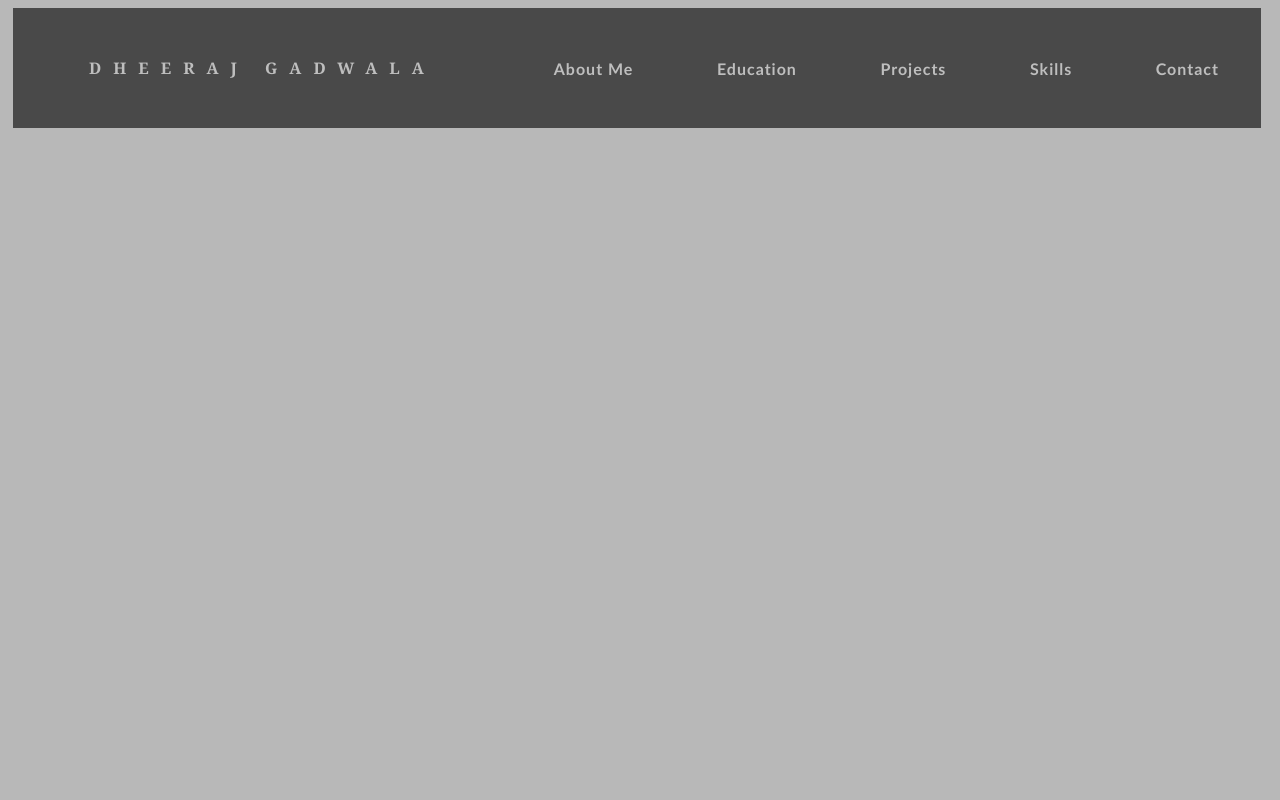
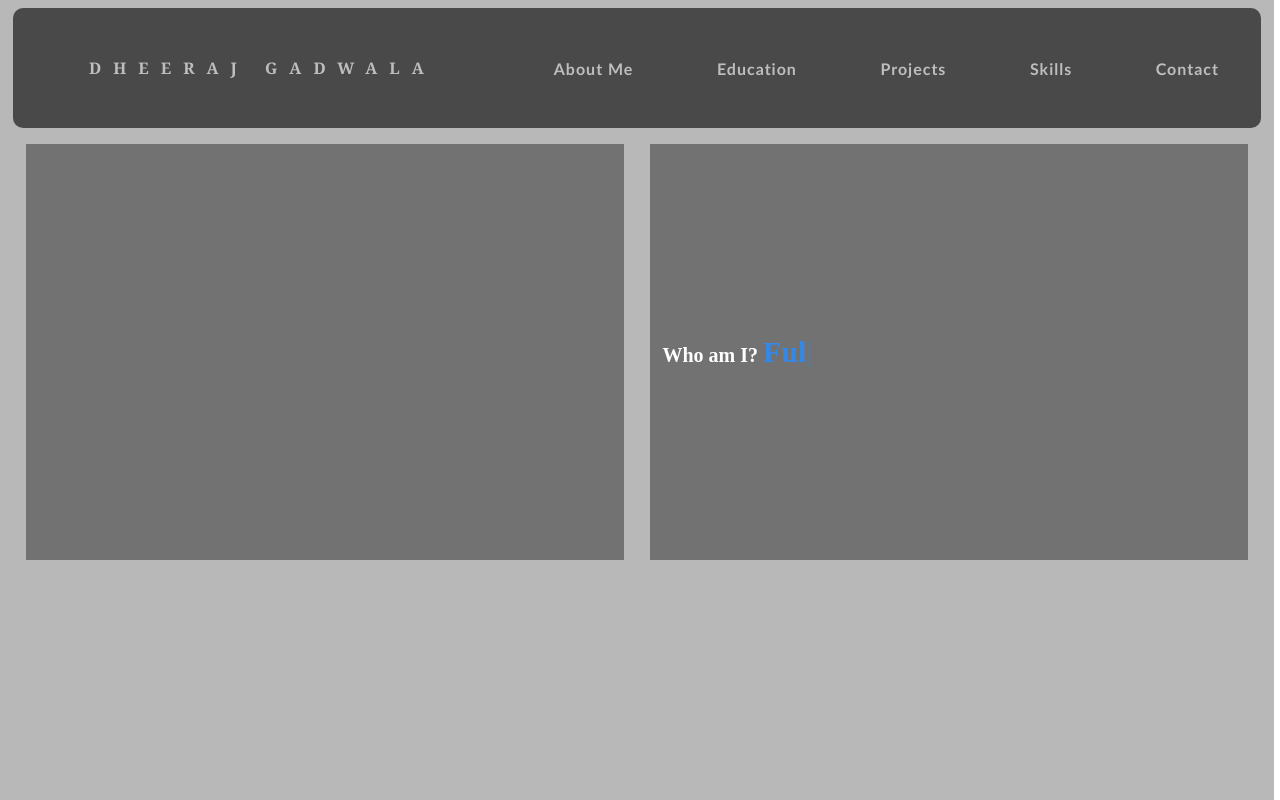
Before and after one commit to DheerajGadwala/Portfolio, a React (Create React App) app: page / in a window 1280 px wide. Shown: the top 800 px of the page. Built offline with nearby package versions, Linux system fonts and the light colour scheme.

Commit message:
typing animation added

```diff
--- a/src/App.css
+++ b/src/App.css
@@ -1,9 +1,15 @@
 .stagingArea{
-    width: 100vw;
+    width: 99.5vw;
     height: 200vh;
     background:rgb(184, 184, 184);
     overflow-x: hidden;
 }
 .stick + div{
-    padding-top:15vh;
+    padding-top:16vh;
 }
+.container{
+    display: inline-flex;
+    width: 99.5vw;
+    margin: 1vh 1vw 1vh 1vw;
+
+}
--- a/src/App.js
+++ b/src/App.js
@@ -1,16 +1,29 @@
 import React from 'react';
 import Navbar from './components/navbar';
+import TypingAnimation from './components/typingAnimation';
+import AboutMe from './components/aboutMe';
 import './App.css';
 
 const App = ()=>{
+    const [animationItems, setAnimationItems] = React.useState(['Tech Enthusiast', 'Full-Stack Developer', 'Gamer', 'React Developer', 'Humanist']);
+
     return (
         <>
             <div className="stagingArea">
                 <Navbar>
 
                 </Navbar>
+                <div className="container">
                     <div>
-
+                        <AboutMe>
+                        </AboutMe>
+                    </div>
+                    <div>
+                        <TypingAnimation
+                        animationItems = {animationItems}
+                        >
+                        </TypingAnimation>
+                    </div>
                 </div>
             </div>
     </>
--- /dev/null
+++ b/src/components/aboutMe/index.js
@@ -0,0 +1,12 @@
+import React, {useEffect} from 'react';
+import './style.css';
+
+const AboutMe = ()=>{
+    return(<>
+        <div className="aboutMeArea">
+
+        </div>
+    </>);
+}
+
+export default AboutMe;
--- /dev/null
+++ b/src/components/aboutMe/style.css
@@ -0,0 +1,11 @@
+.aboutMeArea{
+    display: flex;
+    align-items: center;
+    justify-content:flex-start;
+    color: rgb(184, 184, 184);
+    background-color: rgb(114, 114, 114);
+    padding: 1vh 1vw 1vh 1vw;
+    margin: 1vh 1vw 1vh 1vw;
+    height: 50vh;
+    width: 44.75vw;
+}
--- a/src/components/navbar/index.js
+++ b/src/components/navbar/index.js
@@ -9,7 +9,7 @@ const Navbar = (props)=>{
         //fadeIn nav items
         document.querySelectorAll('.navitems li').forEach((element, index)=>{
             if(!element.style.animation)
-                element.style.animation = `navitems-fadein 0.5s ease forwards ${0.4+index/7}s`;
+                element.style.animation = `navitems-fadein 0.5s ease forwards ${0.2+index/10}s`;
             else
                 element.style.animation = ``;
         });
--- a/src/components/navbar/style.css
+++ b/src/components/navbar/style.css
@@ -9,6 +9,7 @@
     text-align: center;
     background-color: rgb(73, 73, 73);
     box-sizing: border-box;
+    border-radius: 10px;
 }
 .stick{
     position: fixed;
@@ -75,15 +76,17 @@
     }
     .navitems{
         position: absolute;
-        top: 15vh;
+        top: 16vh;
         right: 0;
-        height: 85vh;
-        width: 40%;
-        background-color: rgb(73, 73, 73);
+        height: 80vh;
+        width: 98%;
+        background-color: rgba(73, 73, 73, 0.9);
+        margin: 1vh 1vw 1vh 1vw;
         display: flex;
         flex-direction: column;
         transform: translateX(110%);
         transition: transform 0.3s ease-in;
+        border-radius: 10px;
     }
     .navitems li{
         opacity: 0;
@@ -119,15 +122,17 @@
     }
     .navitems{
         position: absolute;
-        top: 15vh;
+        top: 16vh;
         right: 0;
-        height: 85vh;
-        width: 50%;
-        background-color: rgb(73, 73, 73);
+        height: 80vh;
+        width: 98%;
+        background-color: rgba(73, 73, 73, 0.9);
+        margin: 1vh 1vw 1vh 1vw;
         display: flex;
         flex-direction: column;
         transform: translateX(110%);
         transition: transform 0.3s ease-in;
+        border-radius: 10px;
     }
     .navitems li{
         opacity: 0;
--- /dev/null
+++ b/src/components/typingAnimation/index.js
@@ -0,0 +1,73 @@
+import React, {useEffect} from 'react';
+import './style.css';
+
+const TypingAnimation = (props)=>{
+
+    const [display, setDisplay] = React.useState([]);
+
+    const delay = (delay)=>{
+        return new Promise (resolve=>{
+            setTimeout(()=>{
+
+                resolve();
+            }, delay);
+        });
+    }
+
+    const animate = async ()=>{
+        for(var j=0; j<props.animationItems.length; j++){
+            var item = props.animationItems[j];
+            var currState = [];
+            await delay(500);
+            for(var i=0; i<item.length; i++){
+                await delay(150);
+                currState.push(item.charAt(i));
+                setDisplay([...currState]);
+            }
+            await delay(500);
+            for(var i=0; i<item.length; i++){
+                await delay(100)
+                currState.pop();
+                setDisplay([...currState]);
+            }
+        }
+    }
+
+    useEffect(async ()=>{
+        while(true){
+            document.querySelector('.blinkingBar').style.animation = `blinkIn 0.5s ease forwards`;
+            await delay(501);
+            document.querySelector('.blinkingBar').style.animation = `blinkOut 0.5s ease forwards`;
+            await delay(501);
+        }
+    }, []);
+
+    useEffect(async ()=>{
+        while(true)
+            await animate();
+    }, []);
+
+    const generateDisplay = ()=>{
+        var curr = [...display];
+        var ret = "";
+        for(var i=0; i<curr.length; i++)
+            ret+=`${curr[i]}`;
+        return(ret);
+    }
+
+    return(
+        <>
+            <div className="typingAnimation">
+                <span className="staticText">
+                    Who am I?&nbsp;
+                <span className="animationArea">
+                    <span className="changingText">{generateDisplay()}</span>
+                    <span className = "blinkingBar">|</span>
+                </span>
+                </span>
+            </div>
+        </>
+    );
+}
+
+export default TypingAnimation;
--- /dev/null
+++ b/src/components/typingAnimation/style.css
@@ -0,0 +1,49 @@
+.typingAnimation{
+    display: flex;
+    align-items: center;
+    justify-content:flex-start;
+    color: rgb(184, 184, 184);
+    background-color: rgb(114, 114, 114);
+    padding: 1vh 1vw 1vh 1vw;
+    margin: 1vh 1vw 1vh 1vw;
+    height: 50vh;
+    width: 44.75vw;
+}
+.animationArea{
+    position:unset;
+}
+.staticText{
+    color: rgb(255, 255, 255);
+    font-family:cursive;
+    font-weight: bold;
+    font-size:20px;
+}
+.changingText{
+    color: rgb(54, 136, 230);
+    font-weight: bold;
+    font-family:cursive;
+    font-size:30px;
+}
+.blinkingBar{
+    color: rgb(54, 136, 230);
+    font-weight: bold;
+    font-family:cursive;
+    font-size:30px;
+    position: relative;
+}
+@keyframes blinkIn {
+    from{
+        opacity: 0;
+    }
+    to{
+        opacity: 1;
+    }
+}
+@keyframes blinkOut {
+    from{
+        opacity: 1;
+    }
+    to{
+        opacity:0;
+    }
+}
--- a/src/index.css
+++ b/src/index.css
@@ -12,6 +12,9 @@ code {
     monospace;
 }
 ::-webkit-scrollbar {
+  -webkit-appearance: none;
+}
+::-webkit-scrollbar {
   width: 0.5vw;
 }
 ::-webkit-scrollbar-track {
```
Lines whose indentation alone changed are shown as unchanged.
